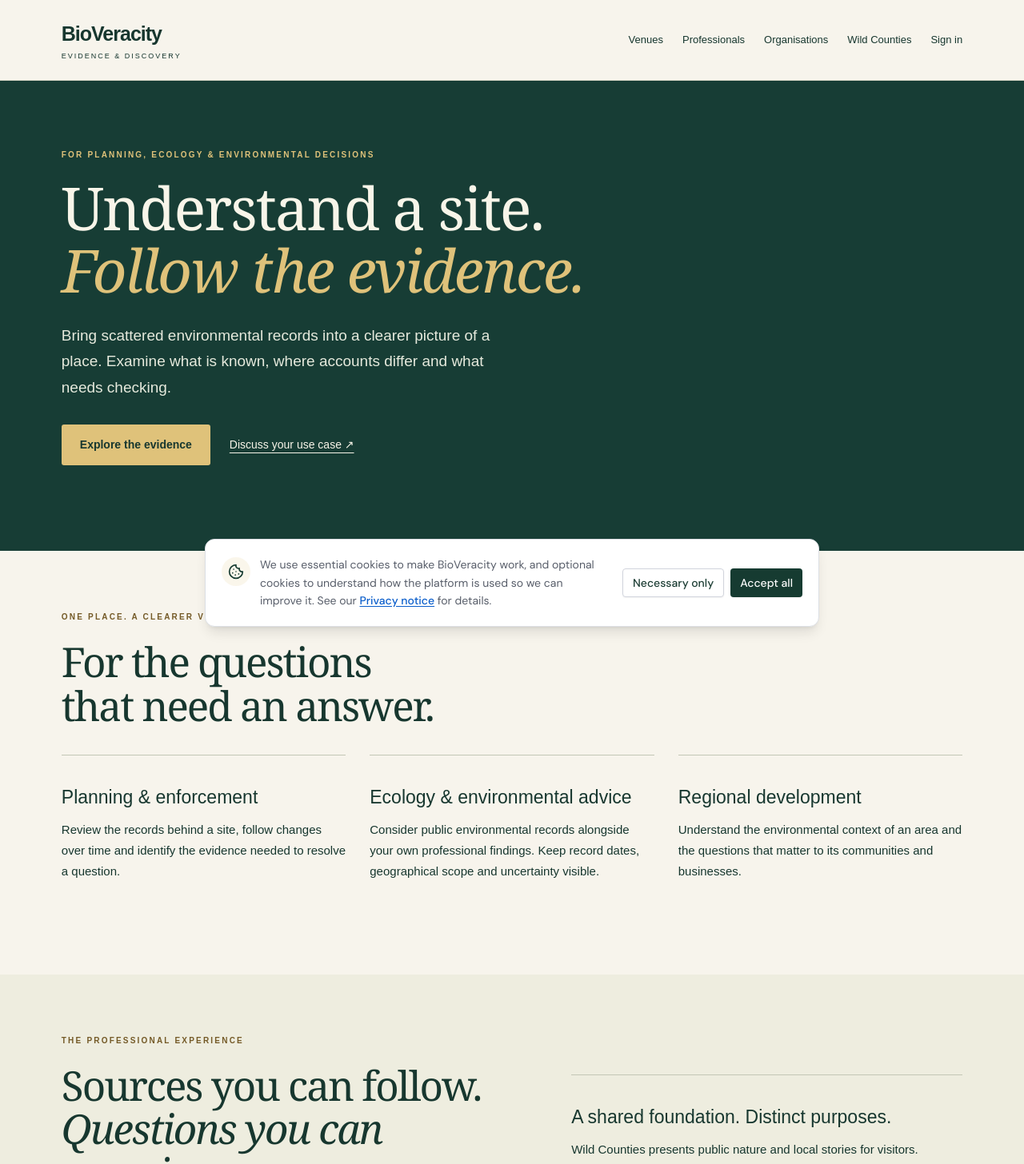
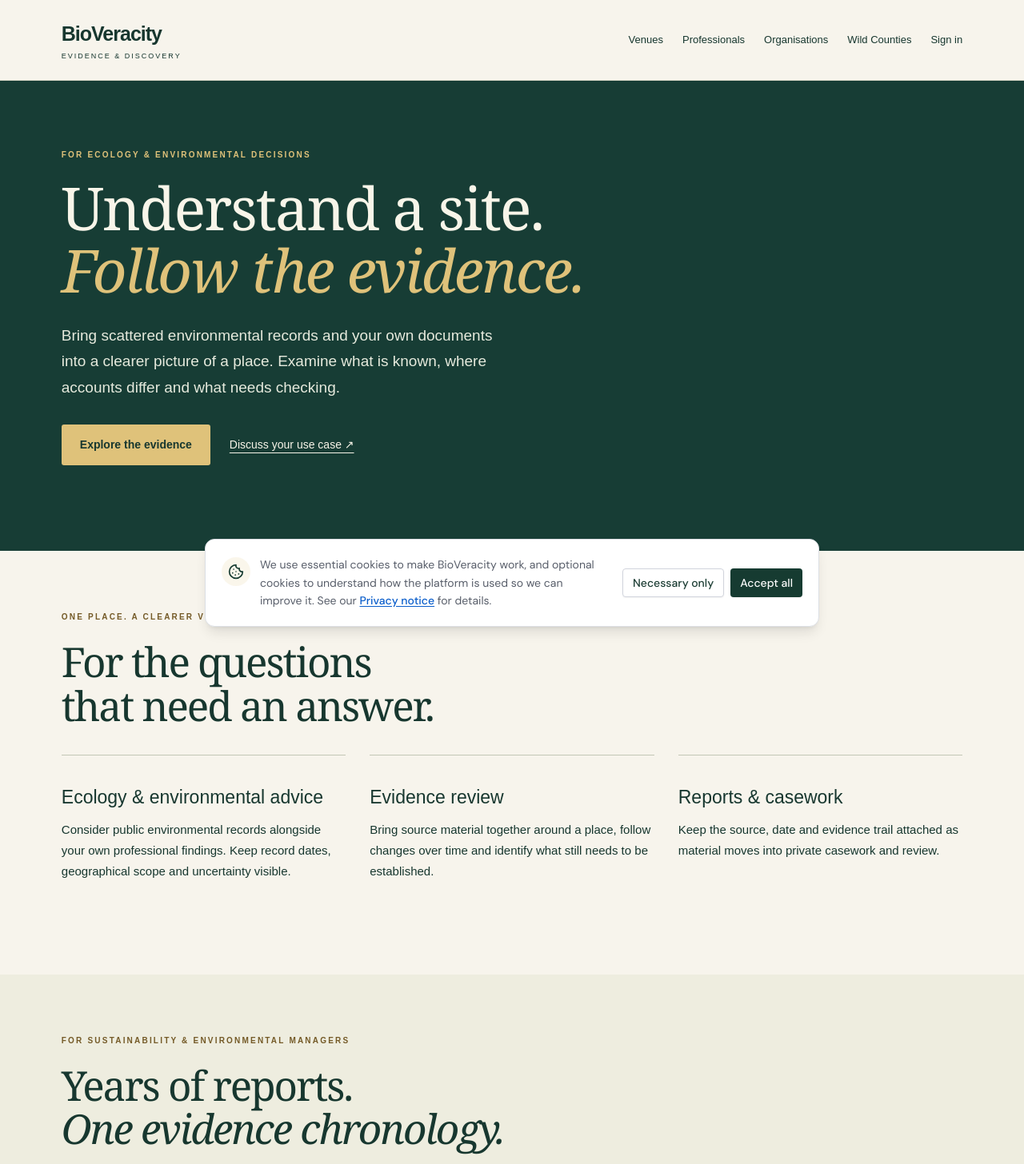
Before and after one commit to bcromer77/bioveracity, a Next.js app in the folder nextjs_space/: page /professionals in a window 1280 px wide. Shown: the top 1456 px of the page at 80% size. Built offline with nearby package versions, Linux system fonts and the light colour scheme; no server answers.

Commit message:
PR67: add sustainability identity to professional journey

```diff
--- a/nextjs_space/app/professionals/page.tsx
+++ b/nextjs_space/app/professionals/page.tsx
@@ -2,7 +2,8 @@ import Link from 'next/link'
 import { PublicShell } from '@/components/wild/public-shell'
 export const metadata={title:'Understand a site | BioVeracity',description:'Bring environmental records together to review what is known about a site, follow sources and identify questions that need further evidence.'}
 export default function ProfessionalsPage(){return <PublicShell>
-<section className="bv-hero"><p className="bv-eyebrow">For planning, ecology & environmental decisions</p><h1>Understand a site.<br /><em>Follow the evidence.</em></h1><p className="bv-intro">Bring scattered environmental records into a clearer picture of a place. Examine what is known, where accounts differ and what needs checking.</p><div className="bv-actions"><Link className="bv-button" href="/search">Explore the evidence</Link><Link className="bv-text-link" href="/contact">Discuss your use case ↗</Link></div></section>
-<section className="bv-section"><p className="bv-eyebrow">One place. A clearer view.</p><h2>For the questions<br />that need an answer.</h2><div className="bv-grid bv-three">{[['Planning & enforcement','Review the records behind a site, follow changes over time and identify the evidence needed to resolve a question.'],['Ecology & environmental advice','Consider public environmental records alongside your own professional findings. Keep record dates, geographical scope and uncertainty visible.'],['Regional development','Understand the environmental context of an area and the questions that matter to its communities and businesses.']].map(([t,b])=><article className="bv-feature" key={t}><h3>{t}</h3><p>{b}</p></article>)}</div></section>
-<section className="bv-section bv-tinted bv-split"><div><p className="bv-eyebrow">The professional experience</p><h2>Sources you can follow.<br /><em>Questions you can examine.</em></h2><p>BioVeracity helps you bring environmental information together. The original record, its date and its relationship to the place remain essential to interpretation.</p><Link className="bv-button bv-green" href="/login">Sign in to your account</Link></div><article className="bv-feature"><h3>A shared foundation. Distinct purposes.</h3><p>Wild Counties presents public nature and local stories for visitors. Professional work focuses on evidence review.</p><p>A venue’s paid membership does not validate its environmental performance or grant access to private case material.</p><Link href="/contact">Contact us for pricing →</Link></article></section>
+<section className="bv-hero"><p className="bv-eyebrow">For ecology & environmental decisions</p><h1>Understand a site.<br /><em>Follow the evidence.</em></h1><p className="bv-intro">Bring scattered environmental records and your own documents into a clearer picture of a place. Examine what is known, where accounts differ and what needs checking.</p><div className="bv-actions"><Link className="bv-button" href="/search">Explore the evidence</Link><Link className="bv-text-link" href="/contact">Discuss your use case ↗</Link></div></section>
+<section className="bv-section"><p className="bv-eyebrow">One place. A clearer view.</p><h2>For the questions<br />that need an answer.</h2><div className="bv-grid bv-three">{[['Ecology & environmental advice','Consider public environmental records alongside your own professional findings. Keep record dates, geographical scope and uncertainty visible.'],['Evidence review','Bring source material together around a place, follow changes over time and identify what still needs to be established.'],['Reports & casework','Keep the source, date and evidence trail attached as material moves into private casework and review.']].map(([t,b])=><article className="bv-feature" key={t}><h3>{t}</h3><p>{b}</p></article>)}</div></section>
+<section className="bv-section bv-tinted" id="sustainability"><p className="bv-eyebrow">For sustainability & environmental managers</p><h2>Years of reports.<br /><em>One evidence chronology.</em></h2><p>Bring environmental reports, engineering studies, monitoring results and commitments together around the place they concern. Follow what was reported, what changed, what was measured and where the source evidence still leaves a question open.</p><div className="bv-grid bv-three"><article className="bv-feature"><h3>Follow the chronology</h3><p>Keep event dates, publication dates and later evidence distinct instead of flattening years of work into one summary.</p></article><article className="bv-feature"><h3>Keep engineering evidence in context</h3><p>Review reports and monitoring alongside environmental records without losing the original source or document trail.</p></article><article className="bv-feature"><h3>Record what is unresolved</h3><p>Preserve gaps and conflicting accounts rather than turning uncertainty into a conclusion.</p></article></div><div className="bv-actions"><Link className="bv-button bv-green" href="/login">Build your evidence record</Link><Link className="bv-text-link" href="/contact">Discuss your use case →</Link></div></section>
+<section className="bv-section bv-split"><div><p className="bv-eyebrow">The professional experience</p><h2>Sources you can follow.<br /><em>Questions you can examine.</em></h2><p>BioVeracity helps you bring environmental information together. The original record, its date and its relationship to the place remain essential to interpretation.</p><Link className="bv-button bv-green" href="/login">Sign in to your account</Link></div><article className="bv-feature"><h3>A shared foundation. Distinct purposes.</h3><p>Wild Counties presents public nature and local stories. Professional work focuses on evidence review.</p><p>A venue’s paid membership does not validate its environmental performance or grant access to private case material.</p><Link href="/contact">Contact us for pricing →</Link></article></section>
 </PublicShell>}
```
